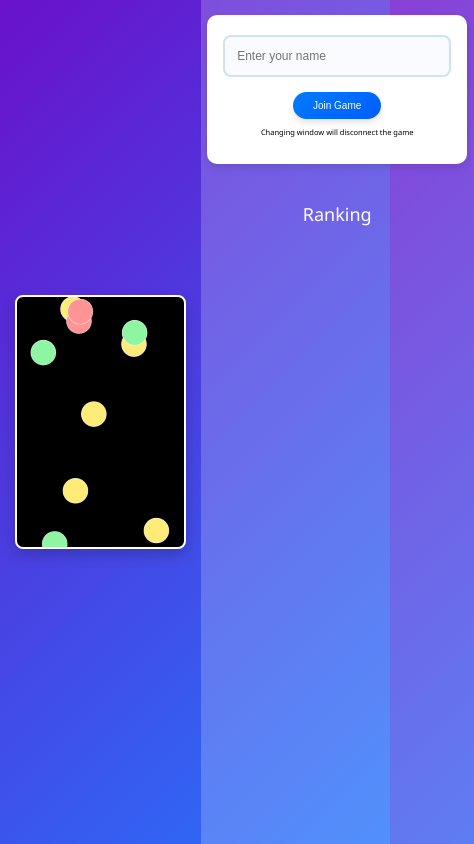
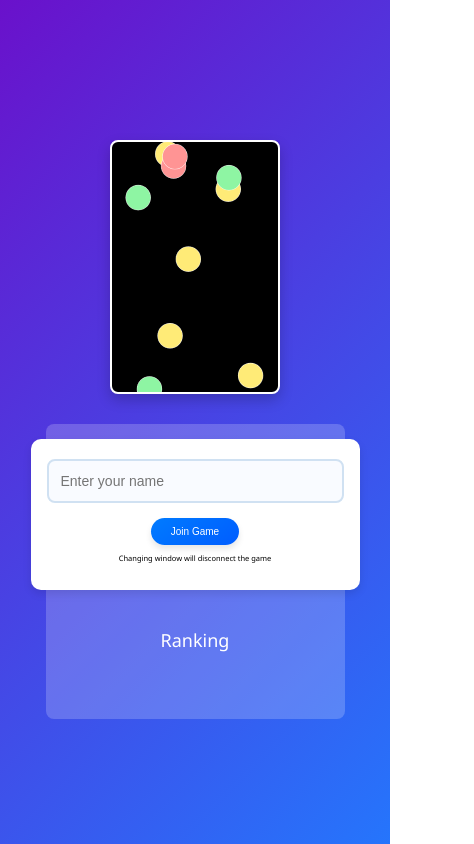
Before and after one commit to rahulbaby/bubble-game, a website: page public/index.html in a window 390 px wide. Shown: the whole page, 474 px wide, since content can reach past the window. Drawn offline with nearby package versions, Linux system fonts and the light colour scheme; no server answers.

Commit message:
layout change
layout

```diff
--- a/public/index.html
+++ b/public/index.html
@@ -12,18 +12,26 @@
       margin: 0;
       padding: 0;
       display: flex;
-      flex-wrap: wrap;
-      /* Allow the sections to wrap on small screens */
-      justify-content: space-between;
+      justify-content: center;
+      align-items: center;
       height: 100vh;
       background: linear-gradient(135deg, #6a11cb, #2575fc);
       overflow: hidden;
     }
 
+    /* Game and Score Layout */
+    .game-container {
+      display: flex;
+      justify-content: center;
+      align-items: center;
+      gap: 20px;
+      max-width: 1200px; /* Prevent from growing too large */
+      width: 100%;
+    }
+
     /* Left Section for Game Canvas */
     #game-section {
-      flex: 1 1 65%;
-      /* 65% width on large screens */
+      flex: 0 1 60%;
       display: flex;
       align-items: center;
       justify-content: center;
@@ -33,15 +41,18 @@
 
     /* Right Section for Player List and Scores */
     #score-section {
-      flex: 1 1 35%;
-      /* 35% width on large screens */
+      flex: 0 1 35%;
       display: flex;
       flex-direction: column;
       align-items: center;
+      justify-content: flex-start;
       padding: 20px;
       box-sizing: border-box;
       background-color: rgba(255, 255, 255, 0.2);
       border-left: 2px solid rgba(255, 255, 255, 0.3);
+      max-width: 300px; /* Prevent it from taking too much space */
+      min-width: 200px;
+      border-radius: 8px;
     }
 
     #player-entry {
@@ -50,7 +61,6 @@
       background-color: white;
       border-radius: 10px;
       box-shadow: 0 4px 8px rgba(0, 0, 0, 0.1);
-      max-width: 200px;
       width: 100%;
       display: flex;
       flex-direction: column;
@@ -118,30 +128,31 @@
       box-shadow: 0px 6px 14px rgba(0, 0, 0, 0.2);
       cursor: pointer;
       max-width: 100%;
-      /* Ensure it fits to screen on small devices */
       height: auto;
     }
 
     /* Media Queries for Responsiveness */
     @media screen and (max-width: 768px) {
+      .game-container {
+        flex-direction: column;
+        align-items: center;
+        gap: 15px;
+      }
+
       #game-section {
-        flex: 1 1 100%;
-        /* Full width for the canvas on small screens */
+        flex: 0 1 80%;
         padding: 15px;
       }
 
       #score-section {
-        flex: 1 1 100%;
-        /* Full width for score on small screens */
+        flex: 0 1 90%;
         padding: 15px;
         border-left: none;
       }
 
       #game-canvas {
         width: 100%;
-        /* The canvas takes full width */
         height: 300px;
-        /* Make sure the canvas size doesn't overwhelm the small screens */
       }
 
       #player-entry input[type="text"] {
@@ -150,30 +161,16 @@
 
       #player-scores li {
         font-size: 14px;
-        /* Slightly smaller font size for small screens */
       }
 
       #join-game {
         font-size: 12px;
-        /* Smaller button on small screens */
       }
     }
 
     @media screen and (max-width: 480px) {
-      body {
-        flex-direction: column;
-        /* Stack everything vertically on very small screens */
-        align-items: center;
-      }
-
       #game-canvas {
-        width: 100%;
-        /* Canvas becomes fully responsive on smaller screens */
         height: 250px;
-      }
-
-      #player-entry input[type="text"] {
-        font-size: 12px;
       }
 
       #join-game {
@@ -184,6 +181,7 @@
 </head>
 
 <body>
+  <div class="game-container">
     <div id="game-section">
       <canvas id="game-canvas"></canvas>
     </div>
@@ -201,6 +199,7 @@
         <p style="color: #fff; font-size: large;">Ranking</p>
       </div>
       <ul id="player-scores"></ul>
+    </div>
   </div>
 
   <script src="/socket.io/socket.io.js"></script>
```
Lines whose indentation alone changed are shown as unchanged.
